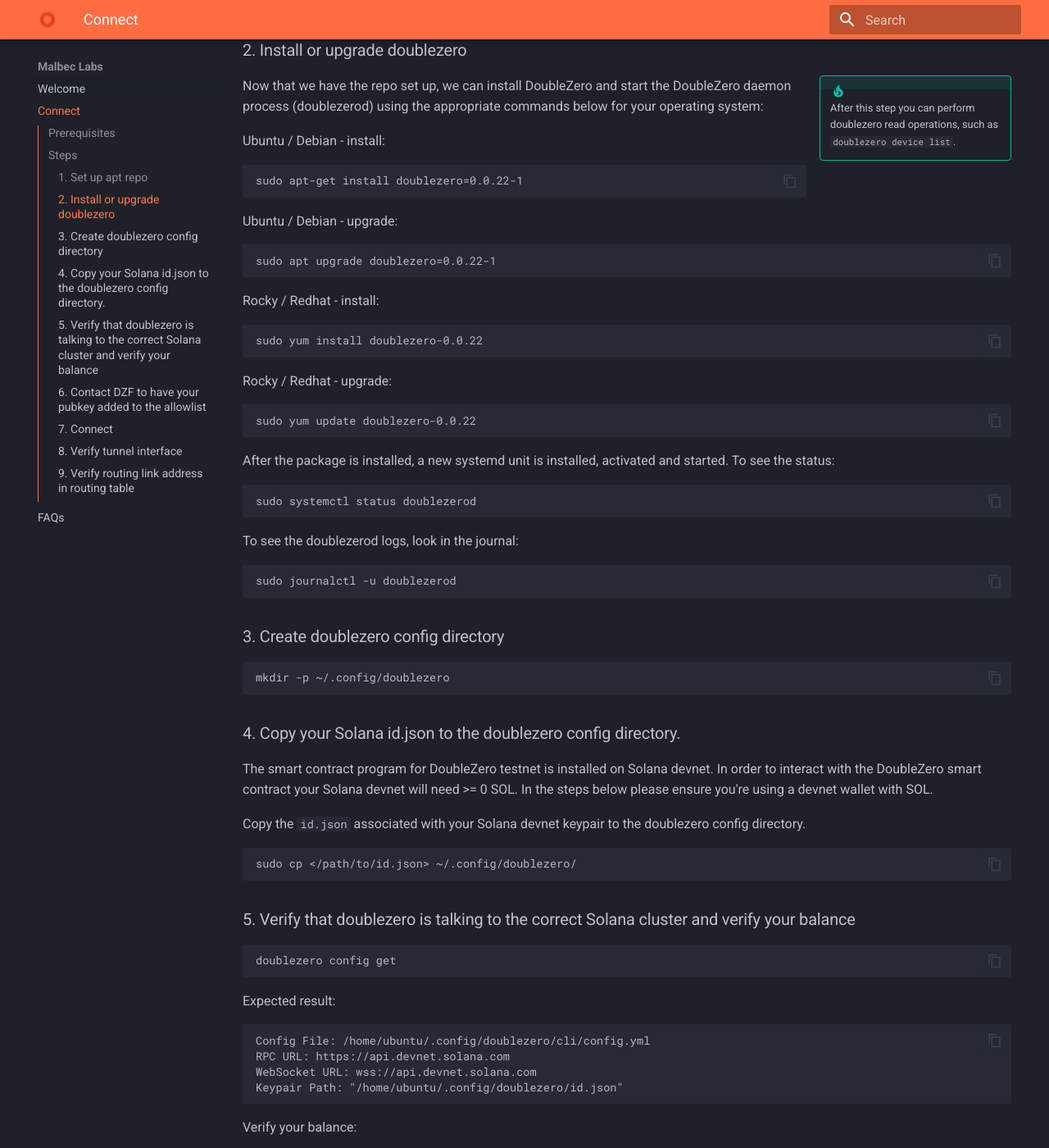
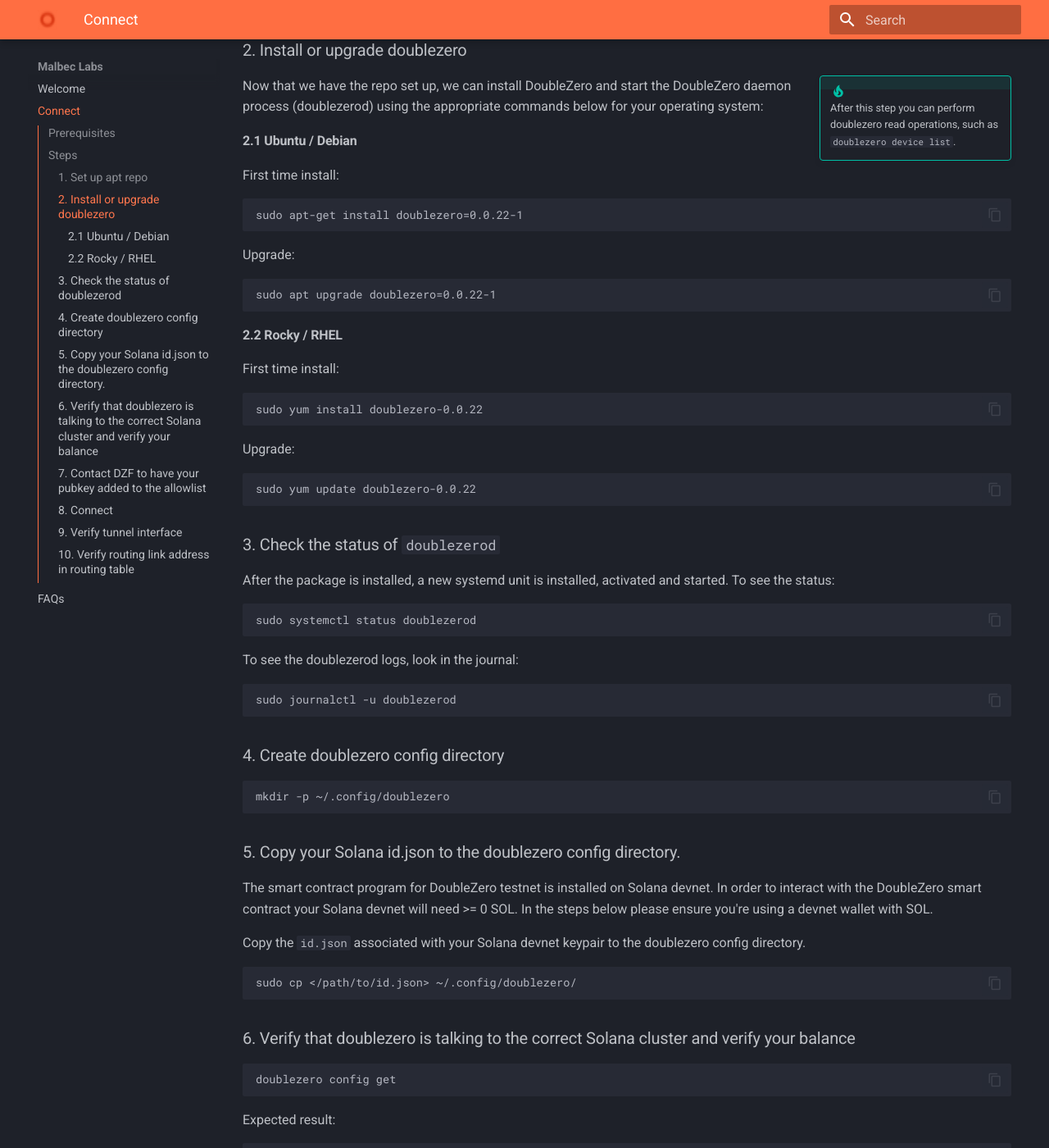
Before and after one commit to malbeclabs/docs, an MkDocs documentation site: the page built from docs/connect.md, in a window 1280 px wide and 1400 px high, scrolled down 966 px. Shown: the whole window at 82% size. Built offline with MkDocs 1.6.1 and Material for MkDocs 9.7.7, drawn with Linux system fonts in a browser that asks for light colours; some of the changed text lies outside the part shown.

Commit message:
minor typo fixes and copy updates

````diff
--- a/docs/connect.md
+++ b/docs/connect.md
@@ -80,26 +80,31 @@
 
 Now that we have the repo set up, we can install DoubleZero and start the DoubleZero daemon process (doublezerod) using the appropriate commands below for your operating system:
 
-Ubuntu / Debian - install:
+#### 2.1 Ubuntu / Debian
+
+First time install:
 ```
 sudo apt-get install doublezero=0.0.22-1
 ```
-Ubuntu / Debian - upgrade:
+
+Upgrade:
 ```
 sudo apt upgrade doublezero=0.0.22-1
 ```
 
-Rocky / Redhat - install:
+#### 2.2 Rocky / RHEL
+
+First time install:
 ```
 sudo yum install doublezero-0.0.22
 ```
 
-Rocky / Redhat - upgrade:
+Upgrade:
 ```
 sudo yum update doublezero-0.0.22
 ```
 
-
+### 3. Check the status of `doublezerod`
 After the package is installed, a new systemd unit is installed, activated and started.  To see the status:
 
 ```
@@ -124,7 +129,7 @@
 sudo cp </path/to/id.json> ~/.config/doublezero/
 ```
 
-### 5. Verify that doublezero is talking to the correct Solana cluster and verify your balance
+### 6. Verify that doublezero is talking to the correct Solana cluster and verify your balance
 ```
 doublezero config get
 ```
@@ -176,7 +181,7 @@
 
 Error result: `Device "doublezero0" does not exist`
 
-### 9. Verify routing link address in routing table
+### 10. Verify routing link address in routing table
 ```
 ip route show dev doublezero0
 ```
````
Also changed, not shown: other parts of docs/connect.md (+5 -5 lines), docs/index.md (+1 -1 lines).
